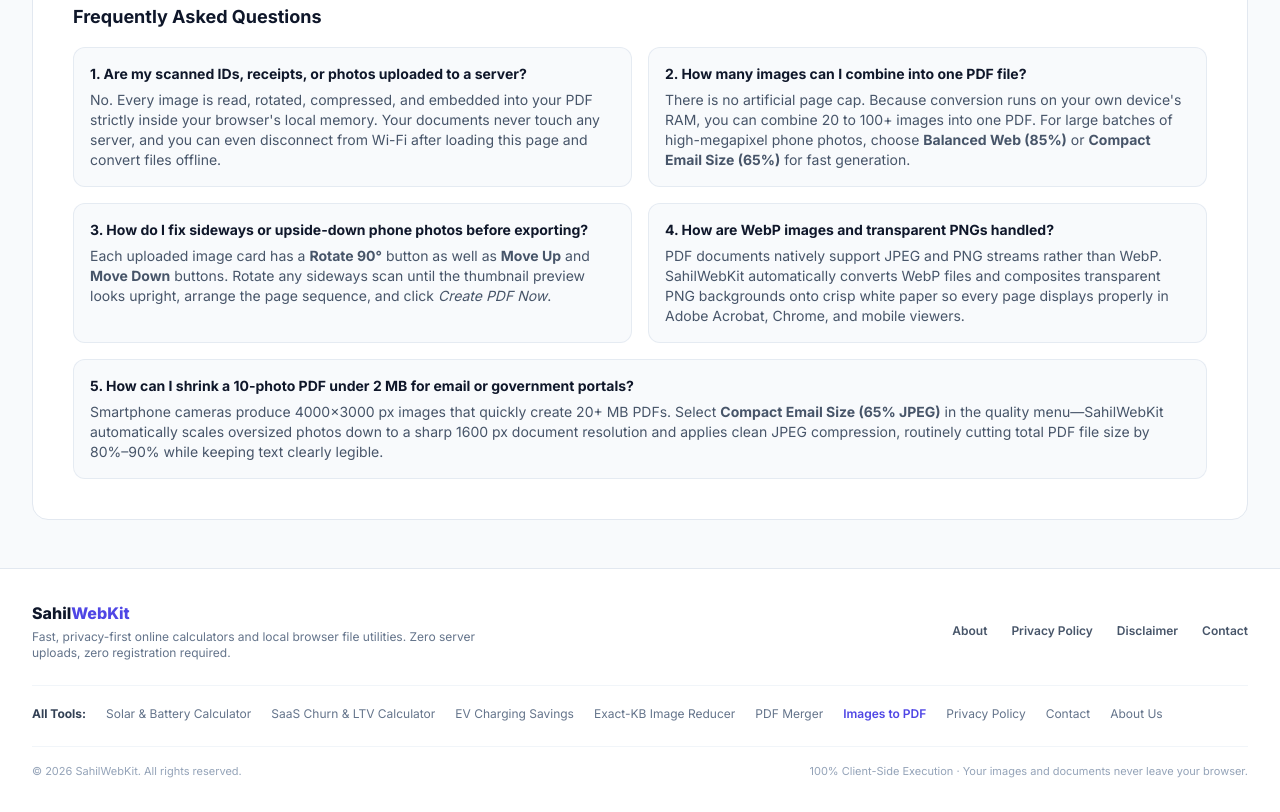
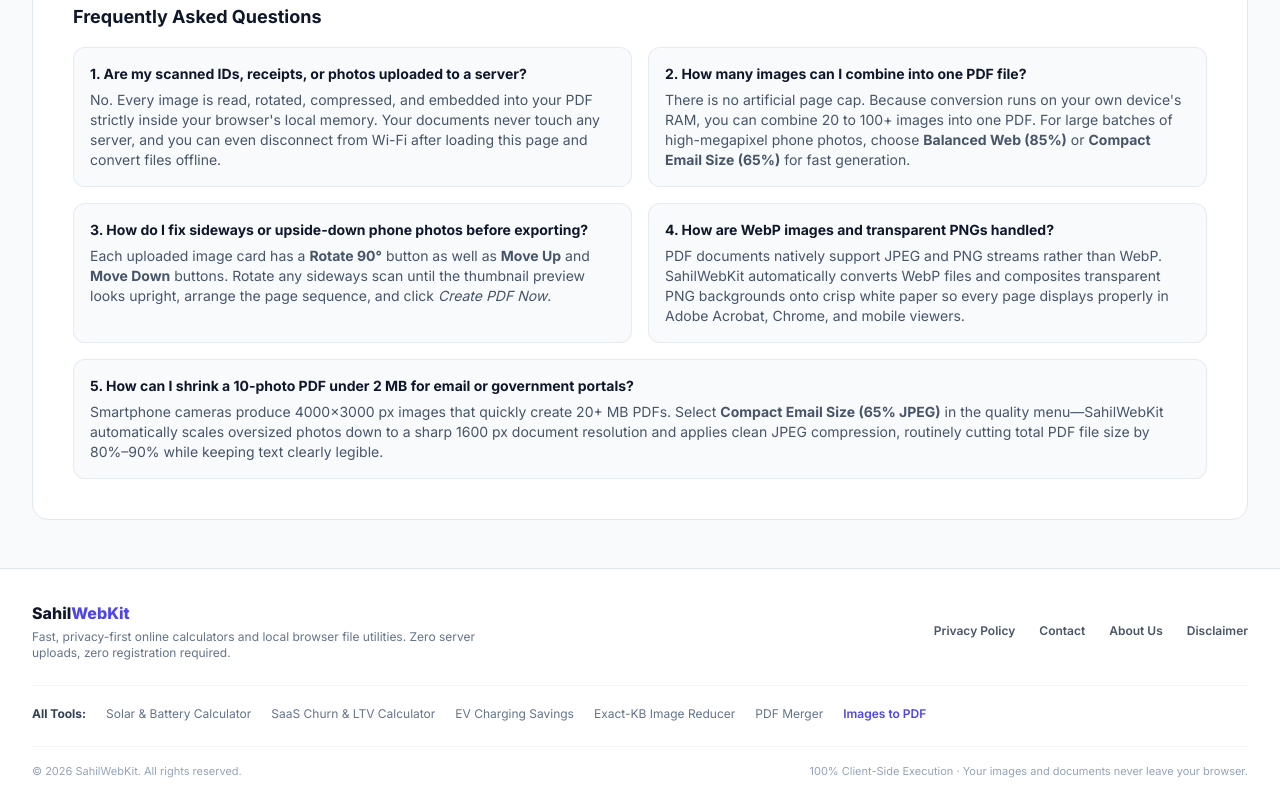
Before and after one commit to Sahil-Mor126125/Tools4u, a plain HTML site: page image-to-pdf.html in a window 1280 px wide. Shown: the part 2575-3387 px from the top of the page. Drawn offline with nearby package versions, Linux system fonts and the light colour scheme.

Commit message:
Update footer links to use anchor tags
Replaced buttons with links for About, Privacy Policy, and Contact.

```diff
--- a/image-to-pdf.html
+++ b/image-to-pdf.html
@@ -516,10 +516,10 @@
         </div>
 
         <div class="flex flex-wrap items-center gap-4 sm:gap-6 text-xs font-semibold text-slate-600">
-          <button type="button" onclick="openLegalModal('about')" class="hover:text-indigo-600 transition">About</button>
-          <button type="button" onclick="openLegalModal('privacy')" class="hover:text-indigo-600 transition">Privacy Policy</button>
+          <a href="/privacy-policy">Privacy Policy</a>
+        <a href="/contact">Contact</a>
+        <a href="/about">About Us</a>
           <button type="button" onclick="openLegalModal('disclaimer')" class="hover:text-indigo-600 transition">Disclaimer</button>
-          <button type="button" onclick="openLegalModal('contact')" class="hover:text-indigo-600 transition">Contact</button>
         </div>
       </div>
 
@@ -532,9 +532,7 @@
         <a href="/image-kb-reducer" class="hover:text-indigo-600 transition">Exact-KB Image Reducer</a>
         <a href="/pdf-merger" class="hover:text-indigo-600 transition">PDF Merger</a>
         <a href="/image-to-pdf" class="text-indigo-600 font-semibold">Images to PDF</a>
-        <a href="/privacy-policy">Privacy Policy</a>
-        <a href="/contact">Contact</a>
-        <a href="/about">About Us</a>
+
       </div>
 
       <div class="pt-4 border-t border-slate-100 flex flex-col sm:flex-row items-center justify-between gap-2 text-[11px] text-slate-400">
```
